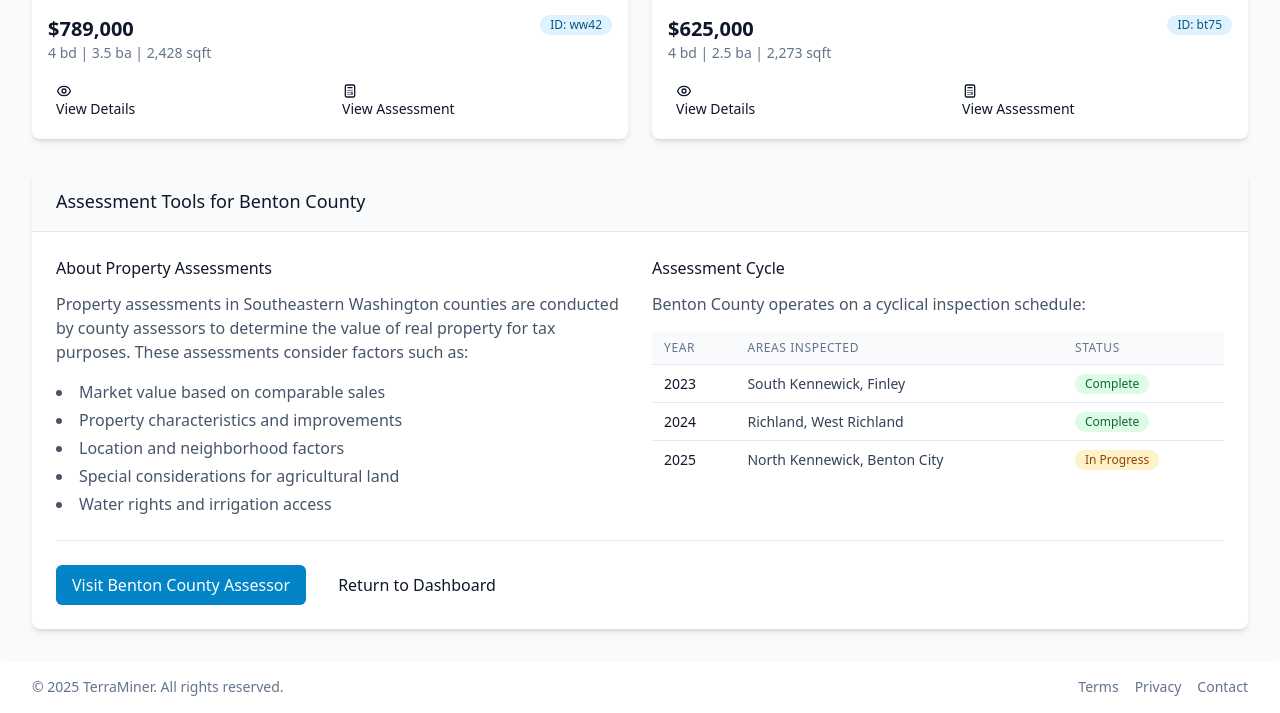
After one commit to bsvalues/TerraMiner, a Flask app: page /regional/se-washington/demo in a window 1280 px wide. The commit adds this page. Shown: the part 381-1094 px from the top of the page. Run offline with Flask 3, Linux system fonts and the light colour scheme; some libraries are stand-ins or nearby versions.

Commit message:
Show real estate data specifically for Southeastern Washington state
Adds a regional blueprint and UI template for displaying SE Washington properties.

Replit-Commit-Author: Agent
Replit-Commit-Session-Id: 68b756e1-fe18-4995-9b64-f8112c6f3ace
Replit-Commit-Screenshot-Url: https://storage.googleapis.com/screenshot-production-us-central1/26cd1e79-6cfe-4ba0-bc94-142265898358/f59efcfd-887a-45c3-8d45-9e9bf4139ccf.jpg

```diff
--- a/app.py
+++ b/app.py
@@ -2730,6 +2730,14 @@ try:
 except Exception as e:
     logger.error(f"Failed to register AI suggestions API: {str(e)}")
 
+# Register Southeastern Washington routes
+try:
+    from regional.routes import se_wa_blueprint
+    app.register_blueprint(se_wa_blueprint, url_prefix='/regional')
+    logger.info("Registered Southeastern Washington blueprint")
+except Exception as e:
+    logger.error(f"Failed to register Southeastern Washington blueprint: {str(e)}")
+
 # Initialize database tables
 with app.app_context():
     # Create tables
--- /dev/null
+++ b/templates/se_wa_demo.html
@@ -0,0 +1,170 @@
+{% extends "unified_base.html" %}
+
+{% block title %}{{ title }}{% endblock %}
+
+{% block content %}
+<div class="max-w-7xl mx-auto px-4 sm:px-6 lg:px-8 py-8">
+    <div class="mb-6 flex justify-between items-center">
+        <div>
+            <h1 class="text-2xl font-bold text-secondary-900 dark:text-white">Southeastern Washington Properties</h1>
+            <p class="mt-2 text-secondary-600 dark:text-secondary-400">
+                Demo properties with assessment data for Southeastern Washington counties.
+            </p>
+        </div>
+        <div>
+            <a href="{{ url_for('se_wa.se_washington_overview') }}" class="btn btn-secondary">
+                <svg xmlns="http://www.w3.org/2000/svg" class="h-5 w-5 mr-2" fill="none" viewBox="0 0 24 24" stroke="currentColor">
+                    <path stroke-linecap="round" stroke-linejoin="round" stroke-width="2" d="M15 19l-7-7 7-7" />
+                </svg>
+                Back to Overview
+            </a>
+        </div>
+    </div>
+
+    <!-- Property Cards -->
+    <div class="grid grid-cols-1 md:grid-cols-2 gap-6 mb-8">
+        {% for property in properties %}
+        <div class="card hover:shadow-lg transition-shadow">
+            <div class="card-body p-0">
+                <!-- Property Image -->
+                <div class="relative h-48 overflow-hidden rounded-t-lg">
+                    <img src="{{ property.image_url }}" alt="{{ property.address }}" class="w-full h-full object-cover">
+                    <div class="absolute bottom-0 left-0 w-full bg-gradient-to-t from-black/70 to-transparent p-4">
+                        <h2 class="text-white text-lg font-medium">{{ property.address }}</h2>
+                        <p class="text-white/90 text-sm">{{ property.city }}, {{ property.state }}</p>
+                    </div>
+                </div>
+
+                <!-- Property Details -->
+                <div class="p-4">
+                    <div class="flex justify-between items-start mb-4">
+                        <div>
+                            <p class="text-xl font-bold text-secondary-900 dark:text-white">${{ '{:,.0f}'.format(property.price) }}</p>
+                            <p class="text-sm text-secondary-500 dark:text-secondary-400">{{ property.bedrooms }} bd | {{ property.bathrooms }} ba | {{ '{:,.0f}'.format(property.sqft) }} sqft</p>
+                        </div>
+                        <span class="inline-flex items-center px-2.5 py-0.5 rounded-full text-xs font-medium bg-primary-100 text-primary-800 dark:bg-primary-900 dark:text-primary-300">
+                            ID: {{ property.id }}
+                        </span>
+                    </div>
+
+                    <div class="mt-4 grid grid-cols-2 gap-2">
+                        <a href="{{ url_for('property_details', property_id=property.id) }}" class="btn btn-secondary-outline btn-sm">
+                            <svg xmlns="http://www.w3.org/2000/svg" class="h-4 w-4 mr-1" fill="none" viewBox="0 0 24 24" stroke="currentColor">
+                                <path stroke-linecap="round" stroke-linejoin="round" stroke-width="2" d="M15 12a3 3 0 11-6 0 3 3 0 016 0z" />
+                                <path stroke-linecap="round" stroke-linejoin="round" stroke-width="2" d="M2.458 12C3.732 7.943 7.523 5 12 5c4.478 0 8.268 2.943 9.542 7-1.274 4.057-5.064 7-9.542 7-4.477 0-8.268-2.943-9.542-7z" />
+                            </svg>
+                            View Details
+                        </a>
+                        <a href="{{ url_for('se_wa.property_assessment', property_id=property.id) }}" class="btn btn-primary-outline btn-sm">
+                            <svg xmlns="http://www.w3.org/2000/svg" class="h-4 w-4 mr-1" fill="none" viewBox="0 0 24 24" stroke="currentColor">
+                                <path stroke-linecap="round" stroke-linejoin="round" stroke-width="2" d="M9 7h6m0 10v-3m-3 3h.01M9 17h.01M9 14h.01M12 14h.01M15 11h.01M12 11h.01M9 11h.01M7 21h10a2 2 0 002-2V5a2 2 0 00-2-2H7a2 2 0 00-2 2v14a2 2 0 002 2z" />
+                            </svg>
+                            View Assessment
+                        </a>
+                    </div>
+                </div>
+            </div>
+        </div>
+        {% endfor %}
+    </div>
+
+    <!-- Assessment Tools Card -->
+    <div class="card">
+        <div class="card-header">
+            <h2 class="text-lg font-medium text-secondary-900 dark:text-white">Assessment Tools for Benton County</h2>
+        </div>
+        <div class="card-body">
+            <div class="grid grid-cols-1 md:grid-cols-2 gap-6">
+                <div>
+                    <h3 class="text-md font-medium text-secondary-900 dark:text-white mb-3">About Property Assessments</h3>
+                    <p class="text-secondary-600 dark:text-secondary-400 mb-4">
+                        Property assessments in Southeastern Washington counties are conducted by county assessors to determine
+                        the value of real property for tax purposes. These assessments consider factors such as:
+                    </p>
+                    <ul class="list-disc list-inside space-y-1 text-secondary-600 dark:text-secondary-400">
+                        <li>Market value based on comparable sales</li>
+                        <li>Property characteristics and improvements</li>
+                        <li>Location and neighborhood factors</li>
+                        <li>Special considerations for agricultural land</li>
+                        <li>Water rights and irrigation access</li>
+                    </ul>
+                </div>
+
+                <div>
+                    <h3 class="text-md font-medium text-secondary-900 dark:text-white mb-3">Assessment Cycle</h3>
+                    <p class="text-secondary-600 dark:text-secondary-400 mb-4">
+                        Benton County operates on a cyclical inspection schedule:
+                    </p>
+                    <div class="overflow-x-auto">
+                        <table class="min-w-full divide-y divide-secondary-200 dark:divide-secondary-700">
+                            <thead class="bg-secondary-50 dark:bg-secondary-700">
+                                <tr>
+                                    <th scope="col" class="px-3 py-2 text-left text-xs font-medium text-secondary-500 uppercase tracking-wider dark:text-secondary-400">
+                                        Year
+                                    </th>
+                                    <th scope="col" class="px-3 py-2 text-left text-xs font-medium text-secondary-500 uppercase tracking-wider dark:text-secondary-400">
+                                        Areas Inspected
+                                    </th>
+                                    <th scope="col" class="px-3 py-2 text-left text-xs font-medium text-secondary-500 uppercase tracking-wider dark:text-secondary-400">
+                                        Status
+                                    </th>
+                                </tr>
+                            </thead>
+                            <tbody class="bg-white divide-y divide-secondary-200 dark:bg-secondary-800 dark:divide-secondary-700">
+                                <tr>
+                                    <td class="px-3 py-2 whitespace-nowrap text-sm font-medium text-secondary-900 dark:text-white">
+                                        2023
+                                    </td>
+                                    <td class="px-3 py-2 whitespace-nowrap text-sm text-secondary-700 dark:text-secondary-300">
+                                        South Kennewick, Finley
+                                    </td>
+                                    <td class="px-3 py-2 whitespace-nowrap text-sm text-secondary-700 dark:text-secondary-300">
+                                        <span class="inline-flex items-center px-2.5 py-0.5 rounded-full text-xs font-medium bg-success-100 text-success-800 dark:bg-success-900 dark:text-success-300">
+                                            Complete
+                                        </span>
+                                    </td>
+                                </tr>
+                                <tr>
+                                    <td class="px-3 py-2 whitespace-nowrap text-sm font-medium text-secondary-900 dark:text-white">
+                                        2024
+                                    </td>
+                                    <td class="px-3 py-2 whitespace-nowrap text-sm text-secondary-700 dark:text-secondary-300">
+                                        Richland, West Richland
+                                    </td>
+                                    <td class="px-3 py-2 whitespace-nowrap text-sm text-secondary-700 dark:text-secondary-300">
+                                        <span class="inline-flex items-center px-2.5 py-0.5 rounded-full text-xs font-medium bg-success-100 text-success-800 dark:bg-success-900 dark:text-success-300">
+                                            Complete
+                                        </span>
+                                    </td>
+                                </tr>
+                                <tr>
+                                    <td class="px-3 py-2 whitespace-nowrap text-sm font-medium text-secondary-900 dark:text-white">
+                                        2025
+                                    </td>
+                                    <td class="px-3 py-2 whitespace-nowrap text-sm text-secondary-700 dark:text-secondary-300">
+                                        North Kennewick, Benton City
+                                    </td>
+                                    <td class="px-3 py-2 whitespace-nowrap text-sm text-secondary-700 dark:text-secondary-300">
+                                        <span class="inline-flex items-center px-2.5 py-0.5 rounded-full text-xs font-medium bg-warning-100 text-warning-800 dark:bg-warning-900 dark:text-warning-300">
+                                            In Progress
+                                        </span>
+                                    </td>
+                                </tr>
+                            </tbody>
+                        </table>
+                    </div>
+                </div>
+            </div>
+
+            <div class="mt-6 pt-6 border-t border-secondary-200 dark:border-secondary-700 flex space-x-4">
+                <a href="https://www.co.benton.wa.us/pview.aspx?id=1425&catID=45" target="_blank" class="btn btn-primary">
+                    Visit Benton County Assessor
+                </a>
+                <a href="{{ url_for('index') }}" class="btn btn-secondary-outline">
+                    Return to Dashboard
+                </a>
+            </div>
+        </div>
+    </div>
+</div>
+{% endblock %}
--- a/templates/unified_base.html
+++ b/templates/unified_base.html
@@ -327,6 +327,7 @@
                         </div>
                         <div id="user-menu" class="dropdown-menu hidden">
                             <div class="py-1">
+                                <a href="{{ url_for('se_wa.se_washington_overview') }}" class="dropdown-item">SE Washington</a>
                                 <a href="#" class="dropdown-item">Your Profile</a>
                                 <a href="#" class="dropdown-item">Settings</a>
                                 <a href="#" class="dropdown-item">Help</a>
```
